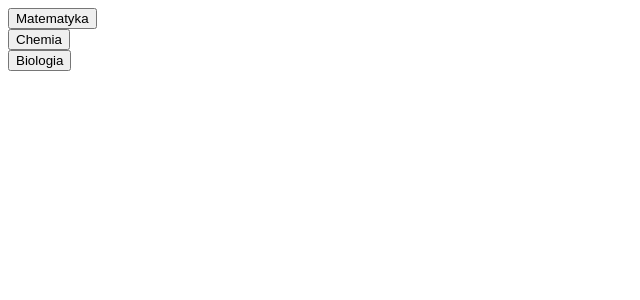
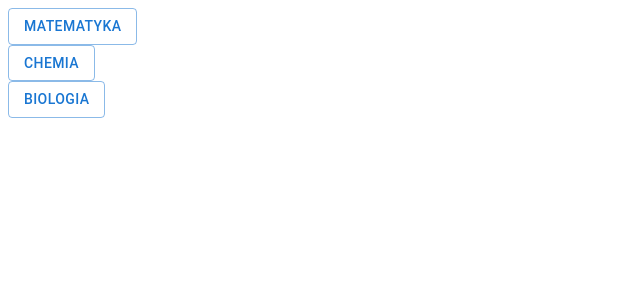
Before and after one commit to Jumpersky77/Praktyki, a React (Create React App) app in the folder AppPraktyki-main/: page /subjects in a window 1280 px wide. Shown: the top 300 px of the page, without its empty margins (0-640 px from the left). Built offline with nearby package versions, Linux system fonts and the light colour scheme.

Commit message:
Mui buttnn

```diff
--- a/AppPraktyki-main/src/pages/Subjects.tsx
+++ b/AppPraktyki-main/src/pages/Subjects.tsx
@@ -1,3 +1,5 @@
+import Button from '@mui/material/Button';
+
 import { useState } from "react";
 import { Link } from "react-router-dom";
 
@@ -6,7 +8,7 @@ type Props = { text: string }
 function Subject(props : Props) {
     return (
         <div>
-            <button>{props.text}</button>
+            <Button variant="outlined">{props.text}</Button>
         </div>
     )
 }
```
